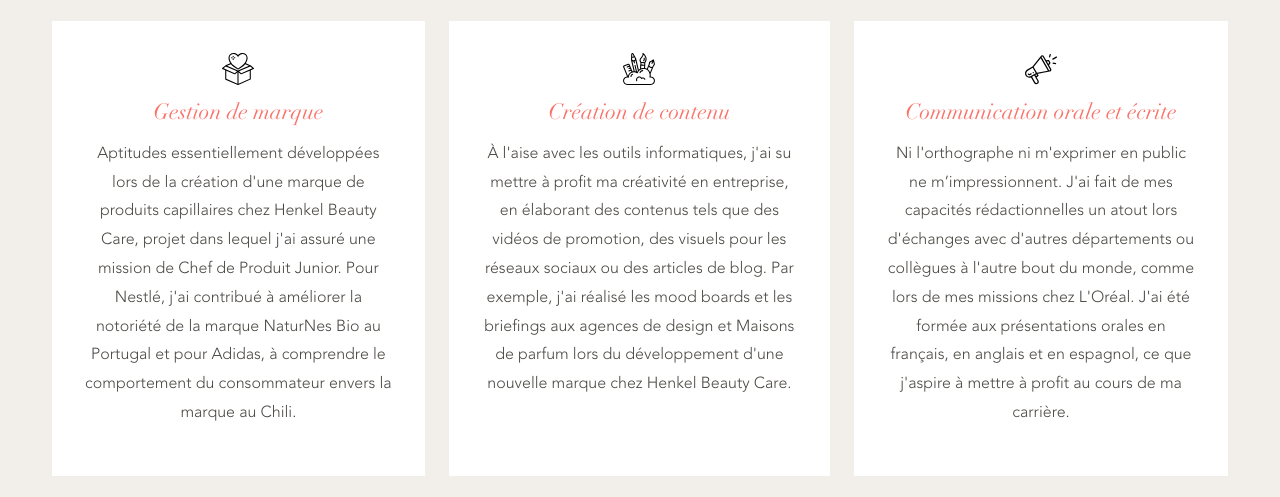
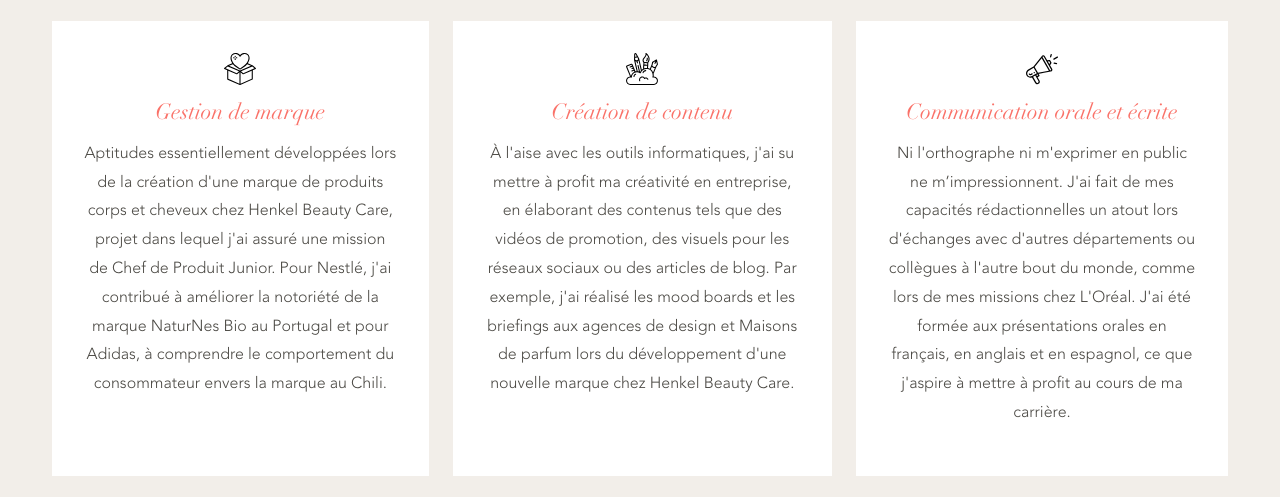
Before and after one commit to jeannecatteau/jeannecatteau.github.io, a plain HTML site: page skills.html in a window 1280 px wide. Shown: the part 274-771 px from the top of the page. Drawn offline with Linux system fonts and the light colour scheme.

Commit message:
Skills page text updates

```diff
--- a/skills.html
+++ b/skills.html
@@ -56,7 +56,7 @@
             <h3 class="skill-block-title">Gestion de marque</h3>
             <p class="text">
               Aptitudes essentiellement développées lors de la création d'une
-              marque de produits capillaires chez Henkel Beauty Care, projet
+              marque de produits corps et cheveux chez Henkel Beauty Care, projet
               dans lequel j'ai assuré une mission de Chef de Produit Junior.
               Pour Nestlé, j'ai contribué à améliorer la notoriété de la marque
               NaturNes Bio au Portugal et pour Adidas, à comprendre le
```
